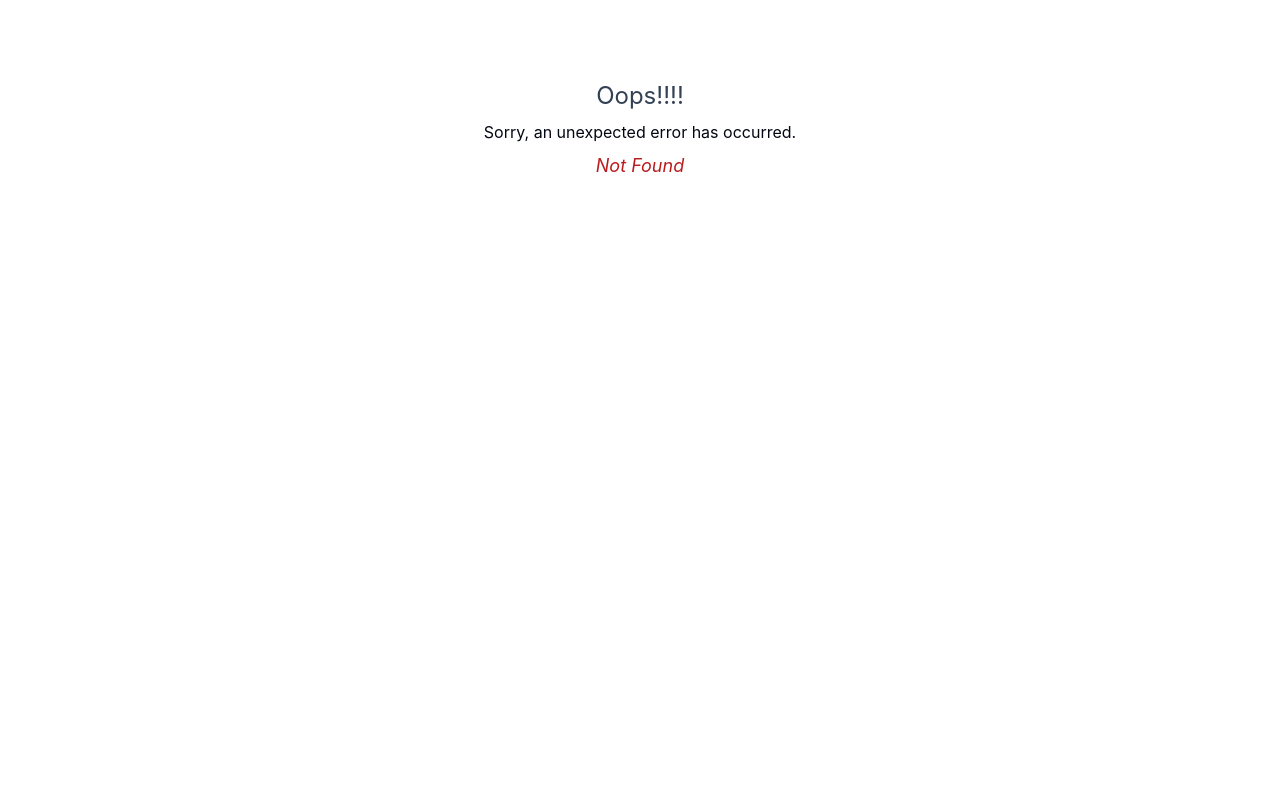
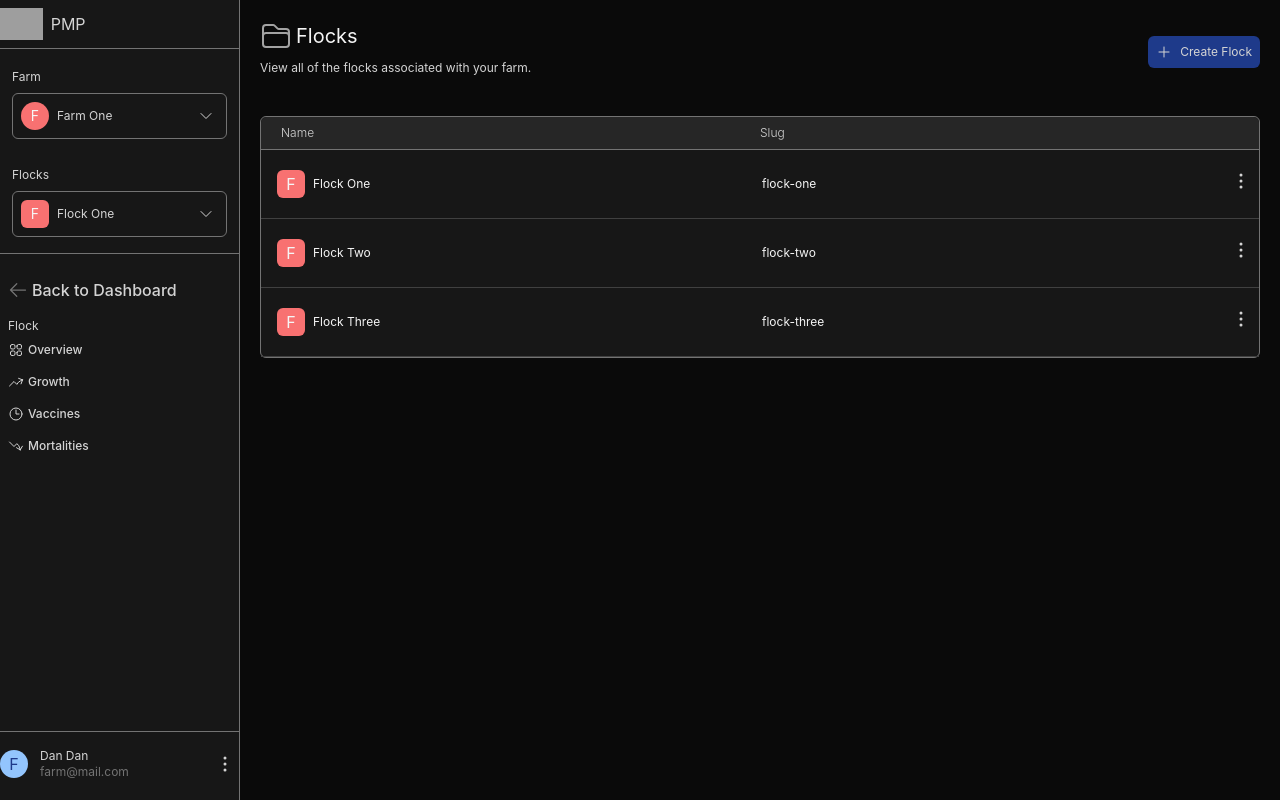
Before and after one commit to dessHub/poultry-management-frontend, a React (Vite) app: page /farm/1/flocks/1/settings in a window 1280 px wide. Before the commit this address had no page. Built offline with nearby package versions, Linux system fonts and the light colour scheme; grey boxes are pictures that could not be loaded.

Commit message:
Flocks page

```diff
--- a/src/App.tsx
+++ b/src/App.tsx
@@ -11,6 +11,7 @@ import ErrorPage from '@pages/ErrorPage';
 import Home from '@pages/site/Home';
 import CreateFarm from '@/pages/site/CreateFarm';
 import Dashboard from '@/pages/portal/Dashboard';
+import Flocks from './pages/portal/flocks/All';
 
 function App() {
 
@@ -50,11 +51,15 @@ function App() {
         />
         <Route
           path='farm/:farmslug/flocks'
-          element={<Dashboard />}
+          element={<Flocks />}
         />
         <Route
           path='farm/:farmslug/flocks/:flockslug'
           element={<Dashboard />}
+        />
+        <Route
+          path='farm/:farmslug/flocks/:flockslug/settings'
+          element={<Flocks />}
         />
       </Route>
     )
--- a/src/pages/portal/components/nav/NavPanel.tsx
+++ b/src/pages/portal/components/nav/NavPanel.tsx
@@ -147,7 +147,7 @@ const NavPanel = () => {
                     <Menu as="div" className="w-full relative">
                         <div className='w-full'>
                             <Menu.Button className="w-full">
-                                <span className="sr-only">Open farm menu</span>
+                                <span className="sr-only">Open account menu</span>
                                 <div className='flex items-center'>
                                     <TextAvatar name={currentFarm.name} bgColor="bg-blue-300" textColor="text-blue-900" isRounded={true} />
                                     <div className='ml-3 flex-1 text-left'>
--- /dev/null
+++ b/src/pages/portal/flocks/All.tsx
@@ -0,0 +1,72 @@
+import { FolderIcon, PlusIcon } from "@heroicons/react/24/outline";
+import Layout from "../layout";
+import FlockCard from "./components/FlockCard";
+import EmptyCard from "../components/atoms/EmptyCard";
+
+const flocks = [
+    {
+        name: 'Flock One',
+        slug: 'flock-one',
+    },
+    {
+        name: 'Flock Two',
+        slug: 'flock-two',
+    },
+    {
+        name: 'Flock Three',
+        slug: 'flock-three',
+    },
+]
+
+const Flocks = () => {
+
+    return (
+        <Layout>
+            <div className="w-full p-5">
+                <div className="mb-5">
+                    <div className="flex flex-col sm:flex-row mb-8">
+                        <div className="flex-1">
+                            <div className="flex items-center font-normal text-xl text-neutral-100">
+                                <FolderIcon className="block h-8 w-8 mr-1 text-neutral-400" aria-hidden="true" />
+                                <span>Flocks</span>
+                            </div>
+                            <div className="text-xs py-2">View all of the flocks associated with your farm.</div>
+                        </div>
+                        <div className="flex items-center justify center">
+                            <button className="flex items-center p-2 rounded-md bg-blue-900 text-xs text-neutral-300">
+                                <PlusIcon className="h-4 w-4 mr-2" />
+                                <span>Create Flock</span>
+                            </button>
+                        </div>
+                    </div>
+
+                    <div className="w-full border border-neutral-500 rounded-md bg-neutral-900">
+
+                        <div className="overflow-x">
+                            <div className="min-w-96">
+                                <div className="grid grid-cols-4 gap-0 px-5 py-2 border-b border-neutral-500 text-xs font-light bg-neutral-800  rounded-t-md">
+                                    <div className="col-span-2">Name</div>
+                                    <div className="col-span-1">Slug</div>
+                                </div>
+
+                                {flocks.length ?
+                                flocks.map(({slug, name}) => (<FlockCard name={name} slug={slug} key={slug} />)) :
+                                (
+                                    <div className="flex items-center justify-center p-5">
+                                        <EmptyCard />
+                                    </div>
+                                )
+                                }
+                            </div>
+
+                        </div>
+
+                    </div>
+                </div>
+            </div>
+        </Layout>
+
+    )
+}
+
+export default Flocks;
--- /dev/null
+++ b/src/pages/portal/flocks/components/FlockCard.tsx
@@ -0,0 +1,76 @@
+import { FC, Fragment } from "react";
+import TextAvatar from "@/components/atoms/TextAvatar";
+import { avatarBgColors } from "@/data/colors";
+import { Cog6ToothIcon, EllipsisVerticalIcon, TrashIcon } from "@heroicons/react/24/outline";
+import { NavLink, useLocation } from "react-router-dom";
+import { classNames } from "@/helpers";
+import { Menu, Transition } from "@headlessui/react";
+
+interface Props {
+    slug: string;
+    name: string;
+}
+
+const FlockCard: FC<Props> = ({ slug, name }) => {
+    const location = useLocation();
+    const pathName = location.pathname;
+
+    return (
+        <div className="grid grid-cols-4 gap-1 px-1 py-2 border-b border-neutral-700">
+            <div className="col-span-2 flex items-center">
+                <NavLink to={`${pathName}/${slug}`} key={slug} className="flex items-center w-full hover:bg-neutral-800 rounded-md p-3">
+                    <TextAvatar name="Farm One" bgColor={avatarBgColors[0]} isRounded={false} />
+                    <div className="text-xs text-neutral-100 px-2">{name}</div>
+                </NavLink>
+            </div>
+            <div className="col-span-1 text-xs text-neutral-100 flex items-center">
+              {slug}
+            </div>
+            <div className="col-span-1 flex justify-end items-center relative">
+                <Menu as="div" className="w-full relative">
+                    <div className='w-full'>
+                        <Menu.Button className="w-full">
+                            <span className="sr-only">Open account menu</span>
+                            <div className='flex items-center justify-end'>
+                                <EllipsisVerticalIcon className="block h-6 w-7" aria-hidden="true" />
+                            </div>
+                        </Menu.Button>
+                    </div>
+                    <Transition
+                        as={Fragment}
+                        enter="transition ease-out duration-100"
+                        enterFrom="transform opacity-0 scale-95"
+                        enterTo="transform opacity-100 scale-100"
+                        leave="transition ease-in duration-75"
+                        leaveFrom="transform opacity-100 scale-100"
+                        leaveTo="transform opacity-0 scale-95"
+                    >
+                        <Menu.Items className="absolute left-1 right-1 z-10 mt-0 origin-top-right px-2 py-1 origin-top-right bg-neutral-900 rounded-md border border-neutral-500 shadow-lg ">
+                            <Menu.Item>
+                                <NavLink
+                                    key="flock-settings"
+                                    to={`${pathName}/${slug}/settings`}
+                                    className={({isActive}) => classNames(
+                                    isActive ? 'bg-blue-950 text-blue-200' : '',
+                                    'py-2 text-xs font-medium flex items-center'
+                                    )}
+                                >
+                                    <Cog6ToothIcon className="block h-4 w-4 mr-2" aria-hidden="true" />
+                                    <span>Flock settings</span>
+                                </NavLink>
+                            </Menu.Item>
+                            <Menu.Item>
+                                <button className='flex items-center py-2 text-sm font-medium text-red-500'>
+                                    <TrashIcon className="block h-4 w-4 mr-2" aria-hidden="true" />
+                                    <span>Delete flock</span>
+                                </button>
+                            </Menu.Item>
+                        </Menu.Items>
+                    </Transition>
+                </Menu>
+            </div>
+        </div>
+    )
+}
+
+export default FlockCard;
```
